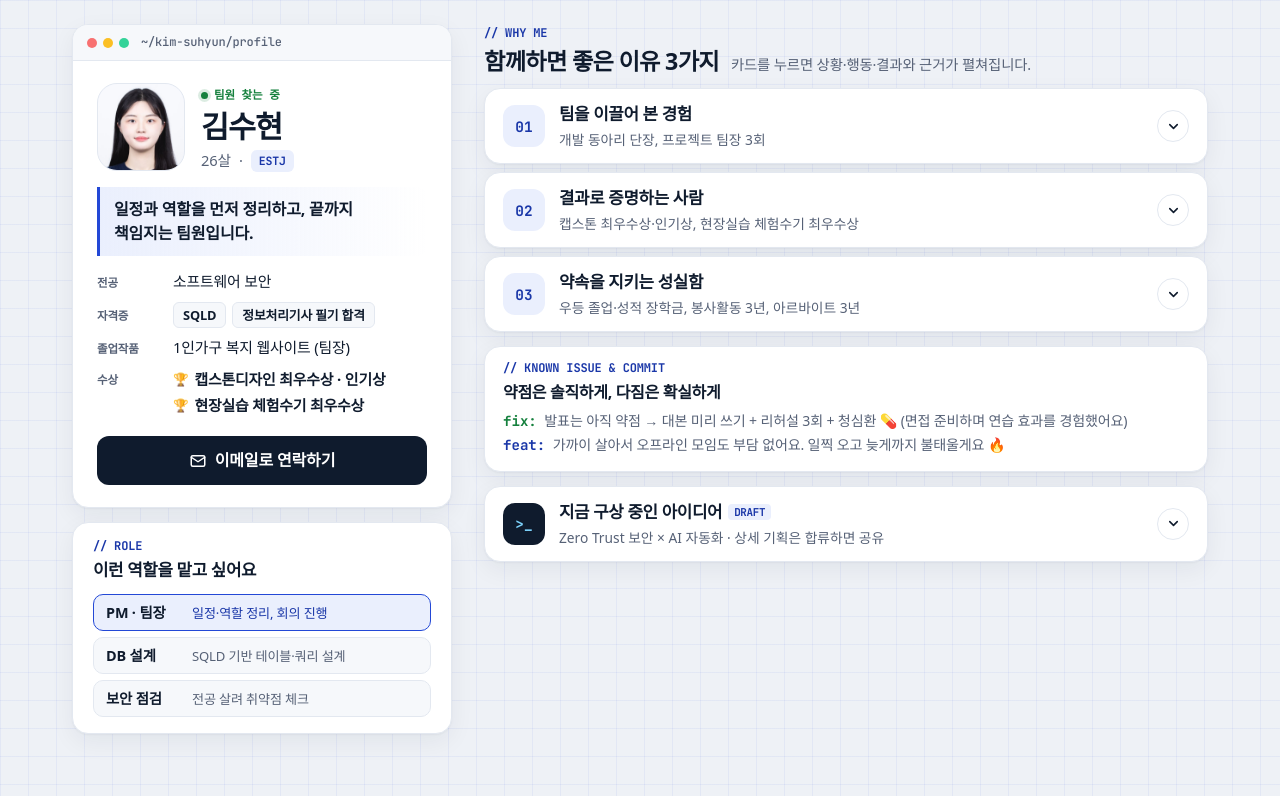
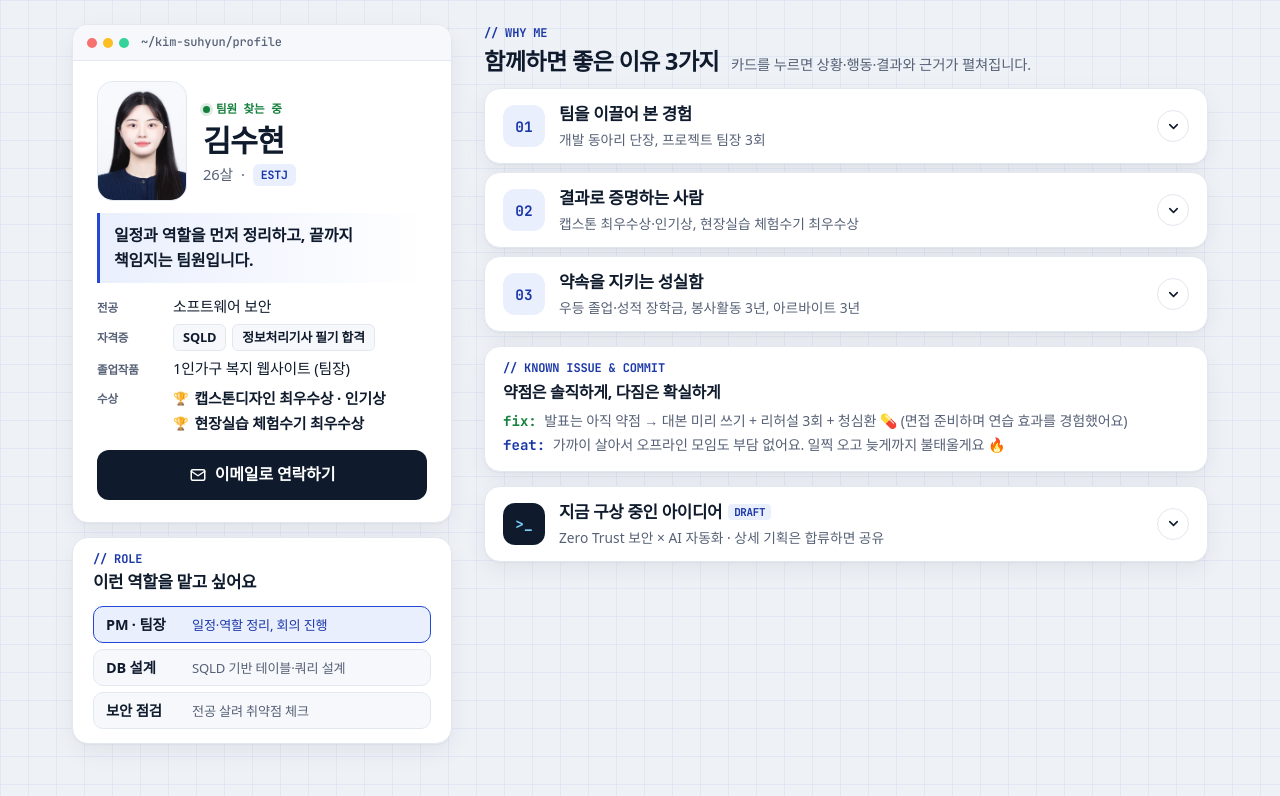
Before and after one commit to flameehyun/team-with-bluehyun, a plain HTML site: page index.html in a window 1280 px wide. Drawn offline with Linux system fonts and the light colour scheme; a web font is replaced by a local one.

Commit message:
프로필 사진을 원본 비율(3:4) 세로형으로 변경
- 88×88 정사각형 자르기 → 90×120으로 사진 전체가 보이게
- 1366×768 한 화면 유지를 위해 소개·역할 카드 여백 조정

Co-Authored-By: Claude Opus 5.5 <noreply@anthropic.com>

```diff
--- a/index.html
+++ b/index.html
@@ -79,11 +79,11 @@
     /* ── 왼쪽: 소개 ───────────────────────── */
     .left { position: sticky; top: 24px; display: grid; gap: 14px; }
     .intro-body { padding: 20px 24px 22px; }
-    .head { display: grid; grid-template-columns: 88px 1fr; gap: 16px; align-items: center; }
+    .head { display: grid; grid-template-columns: 90px 1fr; gap: 16px; align-items: center; }
     .photo {
-      width: 88px; height: 88px;
-      border-radius: 20px;
-      object-fit: cover; object-position: center 18%;
+      width: 90px; height: 120px; /* 원본 비율 3:4 그대로 */
+      border-radius: 16px;
+      object-fit: cover; object-position: center top;
       background: var(--accent-soft);
       border: 1px solid var(--line);
     }
@@ -104,7 +104,7 @@
       padding: 2px 8px; border-radius: 6px;
     }
     .one-line {
-      margin-top: 14px;
+      margin-top: 12px;
       padding: 10px 14px;
       border-left: 3px solid var(--accent);
       background: linear-gradient(90deg, var(--accent-soft), transparent);
@@ -112,7 +112,7 @@
       font-size: 1rem; font-weight: 600; line-height: 1.55;
     }
 
-    .info { margin-top: 14px; display: grid; gap: 8px; }
+    .info { margin-top: 12px; display: grid; gap: 6px; }
     .info > div { display: grid; grid-template-columns: 64px 1fr; gap: 12px; align-items: baseline; }
     .info dt { font-family: var(--mono); font-size: .72rem; font-weight: 700; color: var(--muted); text-transform: uppercase; }
     .info dd { font-size: .93rem; font-weight: 500; }
@@ -127,7 +127,7 @@
     .awards li::before { content: "🏆"; font-size: .78rem; }
 
     .contact {
-      margin-top: 18px;
+      margin-top: 14px;
       display: flex; align-items: center; justify-content: center; gap: 8px;
       background: var(--ink); color: #fff;
       font-weight: 700; text-decoration: none;
@@ -144,7 +144,7 @@
     .sec-head .hint { color: var(--muted); font-size: .9rem; }
 
     /* 희망 역할 */
-    .role-body { padding: 14px 20px 16px; }
+    .role-body { padding: 12px 20px 14px; }
     .role-body h2 { font-size: 1.05rem; font-weight: 800; letter-spacing: -0.02em; }
     .roles { list-style: none; display: grid; gap: 6px; margin-top: 10px; }
     .roles li {
@@ -282,7 +282,7 @@
       </div>
       <div class="intro-body">
         <div class="head">
-          <img class="photo" src="images/profile.jpg" alt="김수현 프로필 사진" width="88" height="88">
+          <img class="photo" src="images/profile.jpg" alt="김수현 프로필 사진" width="90" height="120">
           <div>
             <p class="status">팀원 찾는 중</p>
             <h1 id="name">김수현</h1>
```
